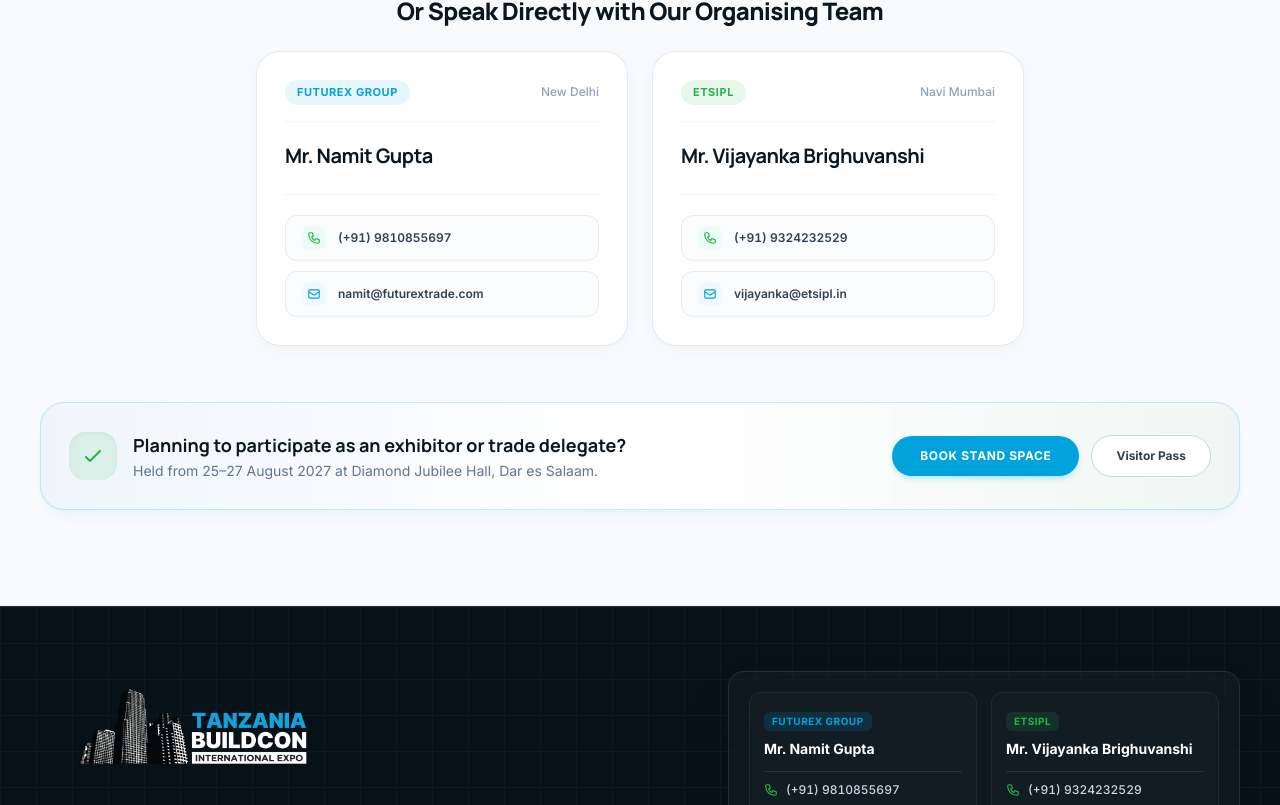
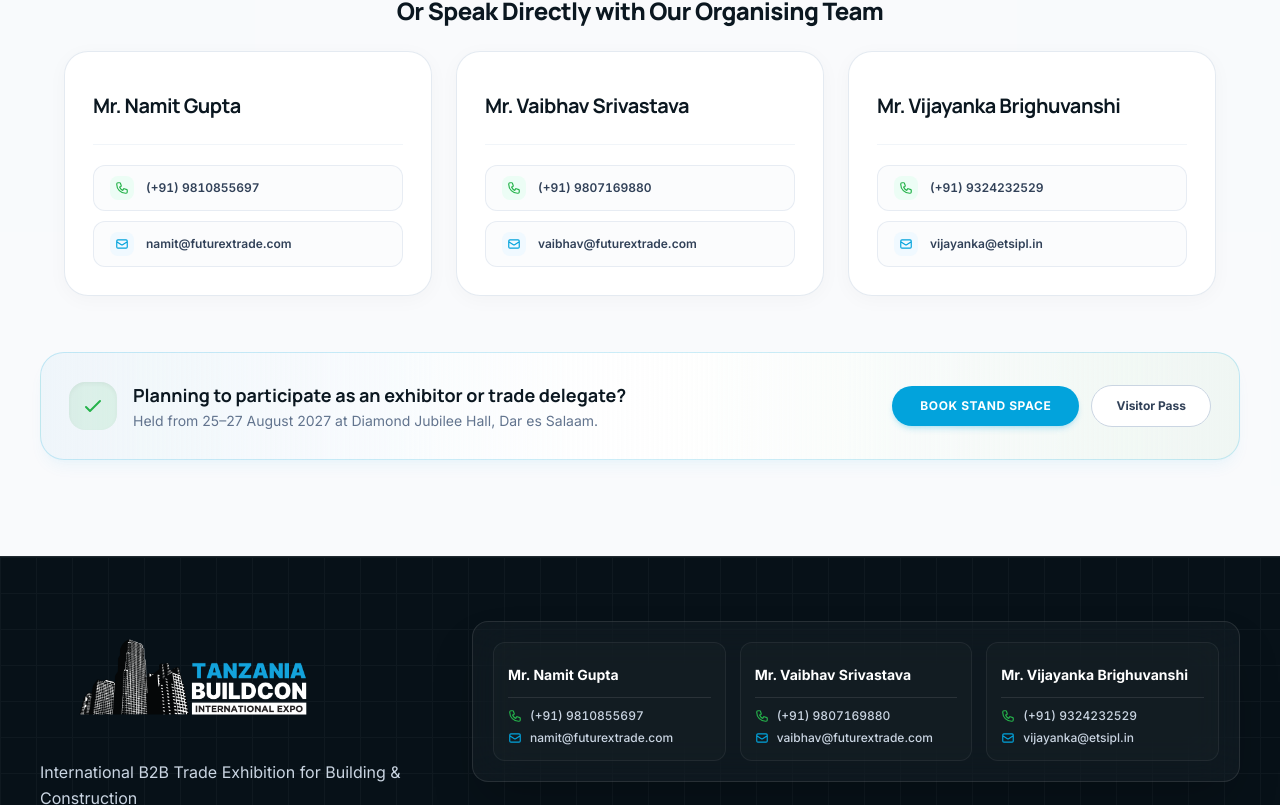
Before and after one commit to web728/tanzania-buildcon, a Next.js app: page /contact in a window 1280 px wide. Shown: the part 2055-2860 px from the top of the page. Built offline with nearby package versions, Linux system fonts and the light colour scheme; no server answers.

Commit message:
contact updated

```diff
--- a/src/app/(public)/exhibitors/page.tsx
+++ b/src/app/(public)/exhibitors/page.tsx
@@ -64,10 +64,6 @@
         <Container className="relative z-10 w-full">
           {exhibitors.length === 0 ? (
             <div className="flex flex-col gap-10">
-              <EmptyState
-                title="Exhibitor Allocations Underway"
-                body="Official directory listings and booth allocations are currently being verified and will be published live as participation agreements are finalized."
-              />
 
               {/* Brochure What's on Display Snapshot */}
               <div className="rounded-3xl border border-slate-200/80 bg-white p-6 sm:p-8 shadow-sm">
--- a/src/components/about/OrganisersClientView.tsx
+++ b/src/components/about/OrganisersClientView.tsx
@@ -271,34 +271,21 @@
   </div>
 
   {/* 3 Identical Cards Grid */}
-  <div className="mt-7 grid grid-cols-1 gap-4 md:grid-cols-3 items-stretch">
+<div className="mt-7 grid grid-cols-1 gap-4 sm:grid-cols-2 lg:grid-cols-4 items-stretch">
 
     {/* Card 1 & 2: Contact Desks */}
-    {CONTACT_DESKS.map((desk) => {
+  {/* Cards 1-3: Contact Desks */}
+{event.contactList.map((desk) => {
   const cleanPhone = desk.phone.replace(/[^0-9+]/g, "");
   const isFuturex = desk.company === "Futurex Group";
 
   return (
     <div
-          key={desk.company}
+      key={desk.email}
       className="group relative flex flex-col justify-between rounded-2xl border border-slate-200/80 bg-slate-50/50 p-5 transition-all duration-200 hover:border-brand-blue/40 hover:bg-white hover:shadow-lg hover:shadow-slate-200/50"
     >
       <div>
-            {/* Header: Badge + Location */}
-            <div className="flex items-center justify-between gap-2">
-              <span
-                className={`inline-block rounded-md px-2.5 py-1 text-[10px] font-bold uppercase tracking-wider ${
-                  isFuturex
-                    ? "bg-brand-blue/10 text-brand-blue"
-                    : "bg-brand-green/10 text-brand-green"
-                }`}
-              >
-                {desk.company}
-              </span>
-              <span className="text-[11px] font-medium text-slate-400">
-                {desk.location}
-              </span>
-            </div>
+
 
         {/* Representative Name */}
         <div className="mt-4">
--- a/src/components/layout/Footer.tsx
+++ b/src/components/layout/Footer.tsx
@@ -117,25 +117,19 @@
           </div>
 
           {/* Clean Dual Organiser Contacts (Futurex & ETSIPL) */}
-          <div className="grid grid-cols-1 sm:grid-cols-2 gap-3.5 rounded-2xl border border-white/10 bg-white/[0.03] p-4 sm:p-5 backdrop-blur-xl lg:max-w-lg w-full shadow-2xl">
-            {FOOTER_CONTACTS.map((c) => {
+      {/* Organiser Contacts (Futurex x2 & ETSIPL) */}
+<div className="grid grid-cols-1 sm:grid-cols-3 gap-3.5 rounded-2xl border border-white/10 bg-white/[0.03] p-4 sm:p-5 backdrop-blur-xl lg:max-w-3xl w-full shadow-2xl">
+  {event.contactList.map((c) => {
     const cleanPhone = c.phone.replace(/[^0-9+]/g, "");
+    const isFuturex = c.company === "Futurex Group";
 
     return (
       <div
-                  key={c.company}
+        key={c.email}
         className="flex flex-col justify-between rounded-xl border border-white/[0.06] bg-white/[0.02] p-3.5 transition-colors hover:border-white/15"
       >
         <div>
-                    <span
-                      className={`inline-block rounded-md px-2 py-0.5 text-[10px] font-bold uppercase tracking-wider ${
-                        c.isBlue
-                          ? "bg-brand-blue/15 text-brand-blue"
-                          : "bg-brand-green/15 text-brand-green"
-                      }`}
-                    >
-                      {c.company}
-                    </span>
+
           <p className="mt-2 text-sm font-bold text-white">{c.name}</p>
         </div>
 
--- a/src/components/sections/ContactClientView.tsx
+++ b/src/components/sections/ContactClientView.tsx
@@ -36,6 +36,12 @@
     location: "New Delhi",
     person: event.contact.futurex,
     isBlue: true,
+  },
+  {
+    company: "ETSIPL",
+    location: "Navi Mumbai",
+    person: event.contact.etsipl,
+    isBlue: false,
   },
    {
     company: "ETSIPL",
@@ -121,7 +127,8 @@
         </div>
 
         {/* Section 2: Direct Team Contact Cards (Below Form) */}
-        <div className="mt-16 sm:mt-20 max-w-3xl mx-auto">
+
+<div className="mt-16 sm:mt-20 max-w-6xl mx-auto">
   <div className="text-center pb-6">
     <span className="text-[10px] font-bold uppercase tracking-[0.2em] text-brand-blue">
       Direct Assistance
@@ -136,35 +143,21 @@
     initial="hidden"
     whileInView="visible"
     viewport={{ once: true, margin: "-40px" }}
-            className="grid grid-cols-1 gap-6 sm:grid-cols-2"
+    className="grid grid-cols-1 gap-6 sm:grid-cols-2 lg:grid-cols-3"
   >
-            {CONTACT_PERSONS.map((item) => {
-              const cleanPhone = item.person.phone.replace(/[^0-9+]/g, "");
+    {event.contactList.map((person) => {
+      const cleanPhone = person.phone.replace(/[^0-9+]/g, "");
 
       return (
         <motion.div
-                  key={item.company}
+          key={person.email}
           variants={itemVariants}
           className="group relative flex flex-col justify-between rounded-3xl border border-slate-200/90 bg-white p-7 shadow-[0_4px_20px_rgba(0,0,0,0.03)] backdrop-blur-xl transition-all duration-300 hover:-translate-y-1 hover:border-brand-blue/40 hover:shadow-xl"
         >
           <div>
-                    <div className="flex items-center justify-between pb-4 border-b border-slate-100">
-                      <span
-                        className={`rounded-full px-3 py-1 text-[11px] font-bold uppercase tracking-wider ${
-                          item.isBlue
-                            ? "bg-brand-blue/10 text-brand-blue"
-                            : "bg-brand-green/10 text-brand-green"
-                        }`}
-                      >
-                        {item.company}
-                      </span>
-                      <span className="text-xs font-medium text-slate-400">
-                        {item.location}
-                      </span>
-                    </div>
 
-                    <h3 className="mt-5 text-xl font-bold tracking-tight text-brand-dark group-hover:text-brand-blue transition-colors">
-                      {item.person.name}
+            <h3 className="mt-3 text-xl font-bold tracking-tight text-brand-dark group-hover:text-brand-blue transition-colors">
+              {person.name}
             </h3>
           </div>
 
@@ -178,11 +171,11 @@
                   <path strokeLinecap="round" strokeLinejoin="round" strokeWidth={2} d="M3 5a2 2 0 012-2h3.28a1 1 0 01.948.684l1.498 4.493a1 1 0 01-.502 1.21l-2.257 1.13a11.042 11.042 0 005.516 5.516l1.13-2.257a1 1 0 011.21-.502l4.493 1.498a1 1 0 01.684.949V19a2 2 0 01-2 2h-1C9.716 21 3 14.284 3 6V5z" />
                 </svg>
               </span>
-                      <span className="tabular-nums">{item.person.phone}</span>
+              <span className="tabular-nums">{person.phone}</span>
             </a>
 
             <a
-                      href={`mailto:${item.person.email}`}
+              href={`mailto:${person.email}`}
               className="inline-flex items-center gap-3 rounded-xl border border-slate-200/80 bg-slate-50/60 px-4 py-2.5 font-semibold text-slate-700 transition-all hover:border-brand-blue/50 hover:bg-white hover:text-brand-blue hover:shadow-sm"
             >
               <span className="flex h-6 w-6 shrink-0 items-center justify-center rounded-lg bg-sky-50 text-brand-blue">
@@ -190,7 +183,7 @@
                   <path strokeLinecap="round" strokeLinejoin="round" strokeWidth={2} d="M3 8l7.89 5.26a2 2 0 002.22 0L21 8M5 19h14a2 2 0 002-2V7a2 2 0 00-2-2H5a2 2 0 00-2 2v10a2 2 0 002 2z" />
                 </svg>
               </span>
-                      <span className="truncate">{item.person.email}</span>
+              <span className="truncate">{person.email}</span>
             </a>
           </div>
         </motion.div>
--- a/src/config/event.ts
+++ b/src/config/event.ts
@@ -64,6 +64,12 @@
       email: "namit@futurextrade.com",
       phone: "(+91) 9810855697",
     },
+    futurexSecondary: {
+      company: "Futurex Group",
+      name: "Mr. Vaibhav Srivastava",
+      email: "vaibhav@futurextrade.com",
+      phone: "(+91) 9807169880",
+    },
     etsipl: {
       company: "ETSIPL",
       name: "Mr. Vijayanka Brighuvanshi",
@@ -91,6 +97,31 @@
     },
   },
 
+  // Poori website me contacts yahin se render honge (order yahi rahega)
+  contactList: [
+    {
+      company: "Futurex Group",
+      location: "New Delhi",
+      name: "Mr. Namit Gupta",
+      email: "namit@futurextrade.com",
+      phone: "(+91) 9810855697",
+    },
+    {
+      company: "Futurex Group",
+      location: "New Delhi",
+      name: "Mr. Vaibhav Srivastava",
+      email: "vaibhav@futurextrade.com",
+      phone: "(+91) 9807169880",
+    },
+    {
+      company: "ETSIPL",
+      location: "Navi Mumbai",
+      name: "Mr. Vijayanka Brighuvanshi",
+      email: "vijayanka@etsipl.in",
+      phone: "(+91) 9324232529",
+    },
+  ],
+
   social: {
     linkedin: process.env.NEXT_PUBLIC_SOCIAL_LINKEDIN || "",
     facebook: process.env.NEXT_PUBLIC_SOCIAL_FACEBOOK || "",
```
Lines whose indentation alone changed are shown as unchanged.
